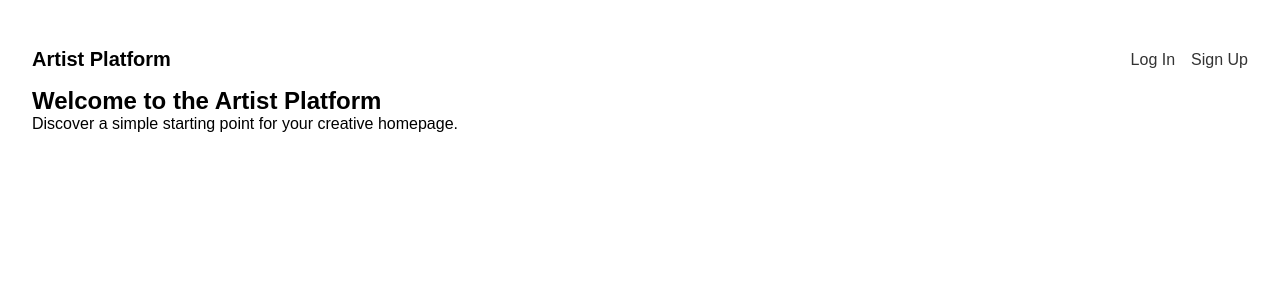
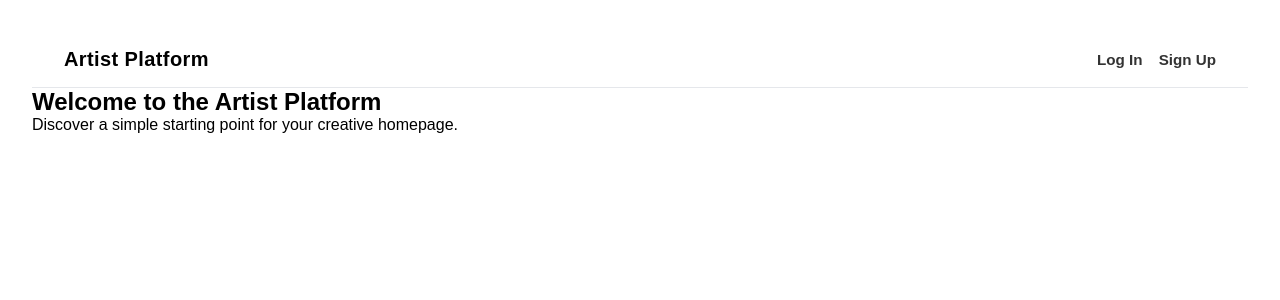
Before and after one commit to EMT-MOSES/Web_development_group4, a React (Vite) app: page / in a window 1280 px wide. Shown: the top 300 px of the page. Built offline with nearby package versions, Linux system fonts and the light colour scheme.

Commit message:
refine header layout and navigation

```diff
--- a/src/index.css
+++ b/src/index.css
@@ -8,15 +8,21 @@ main {
 }
 
 .site-header {
+  position: sticky;
+  top: 0;
+  z-index: 10;
   display: flex;
   align-items: center;
   justify-content: space-between;
-  padding: 1rem 0;
+  padding: 1rem 2rem;
+  background-color: #ffffff;
+  border-bottom: 1px solid #e5e7eb;
 }
 
 .brand {
   font-size: 1.25rem;
   font-weight: 700;
+  letter-spacing: 0.02em;
 }
 
 .nav-links {
@@ -26,12 +32,16 @@ main {
 }
 
 .nav-links a {
-  color: #333;
+  color: #333333;
+  font-size: 0.95rem;
+  font-weight: 600;
   text-decoration: none;
+  cursor: pointer;
+  transition: color 0.2s ease;
 }
 
 .nav-links a:hover {
-  text-decoration: underline;
+  color: #2563eb;
 }
 
 .section {
```
